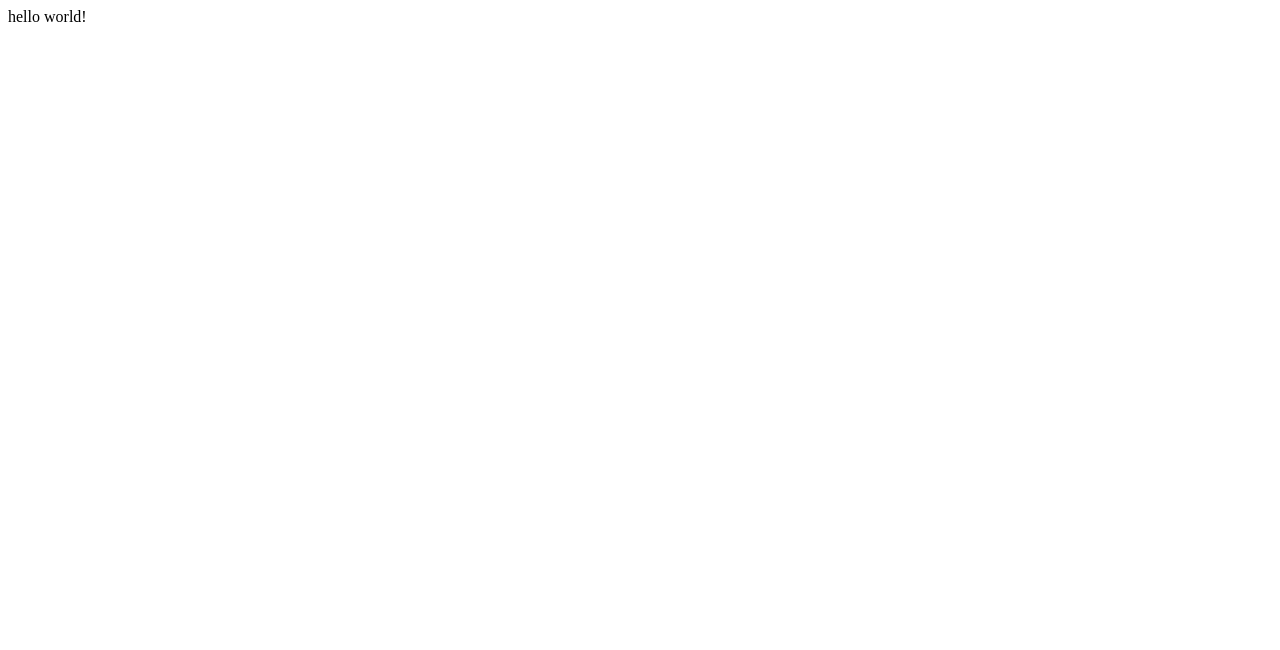
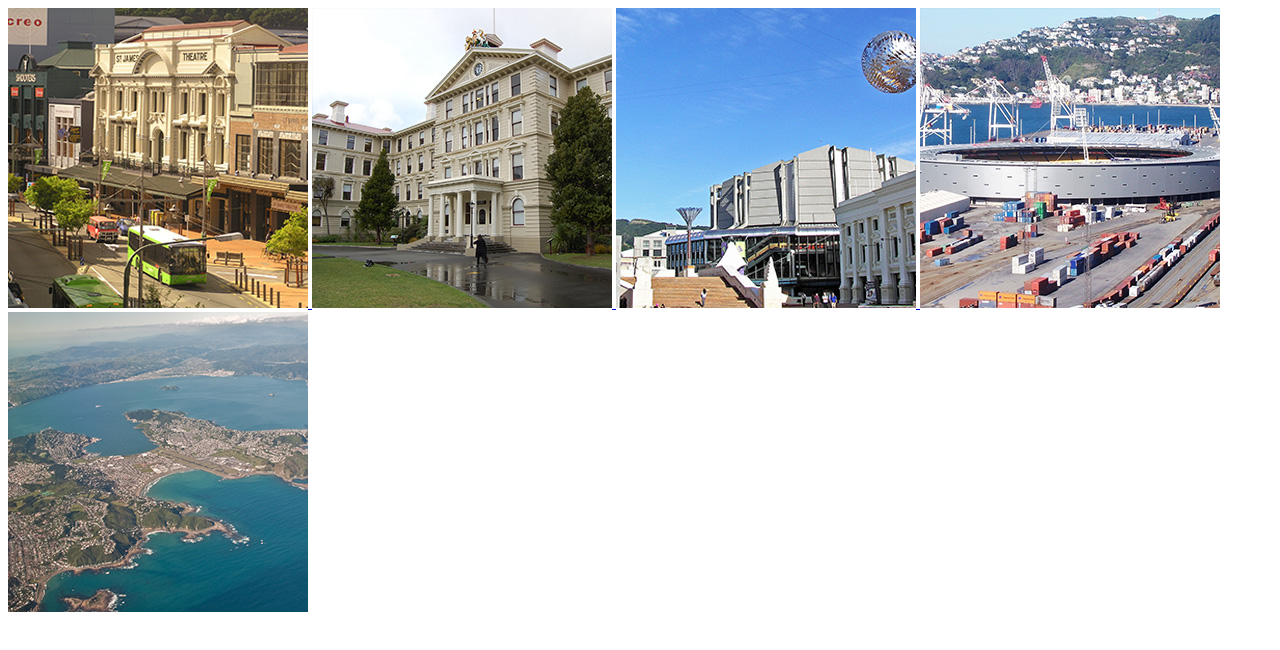
Before and after one commit to laurene131/laurene131.github.io, a plain HTML site: page index.html in a window 1280 px wide. Drawn offline with nearby package versions, Linux system fonts and the light colour scheme.

Commit message:
add gallery

```diff
--- a/index.html
+++ b/index.html
@@ -1,5 +1,27 @@
 <html>
+    <head>
+        <script src="htttps://code.jquery.com/jquery-3.3.1.min.js"></script>
+        <link rel="stylesheet" href="https://cdn.jsdelivr.net/gh/fancyapps/fancybox@3.5.7/dist/jquery.fancybox.min.css" />
+        <script src="https://cdn.jsdelivr.net/gh/fancyapps/fancybox@3.5.7/dist/jquery.fancybox.min.js"></script>
+    </head>
 <body>
-hello world!
+
+    <a data-fancybox="gallery" href="img/big_1.jpg">
+        <img src="img/small_1.jpg" />
+    </a>
+    <a data-fancybox="gallery" href="img/big_2.jpg">
+    <img src="img/small_2.jpg" />
+    </a>
+    <a data-fancybox="gallery" href="img/big_3.jpg">
+    <img src="img/small_3.jpg" />
+    </a>
+    <a data-fancybox="gallery" href="img/big_4.jpg">
+    <img src="img/small_4.jpg" />
+    </a>
+    <a data-fancybox="gallery" href="img/big_5.jpg">
+    <img src="img/small_5.jpg" />
+    </a>
+
+
 </body>
 </html>
```
Also changed, not shown: img/big_1.jpg (added), img/big_2.jpg (added), img/big_3.jpg (added), img/big_4.jpg (added), img/big_5.jpg (added), img/small_1.jpg (added), img/small_2.jpg (added), img/small_3.jpg (added), img/small_4.jpg (added), img/small_5.jpg (added), 1 other file.
